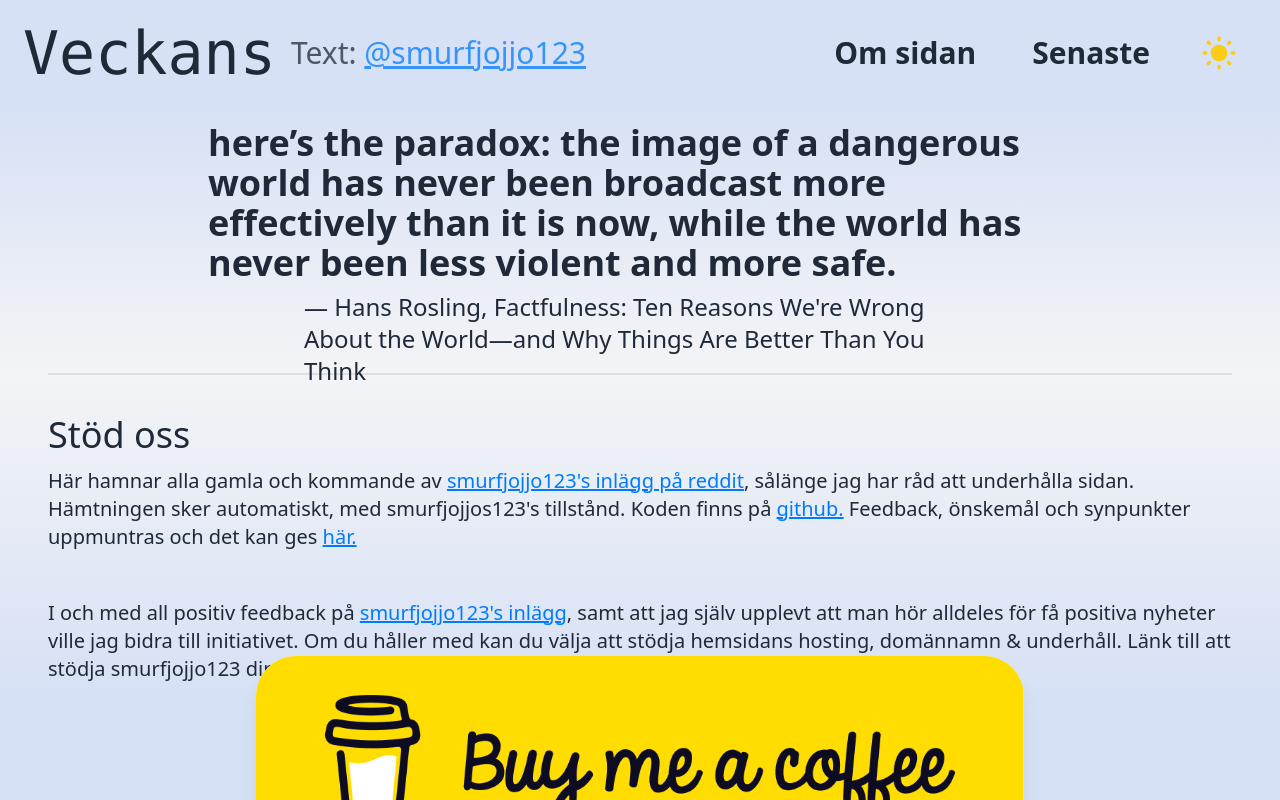
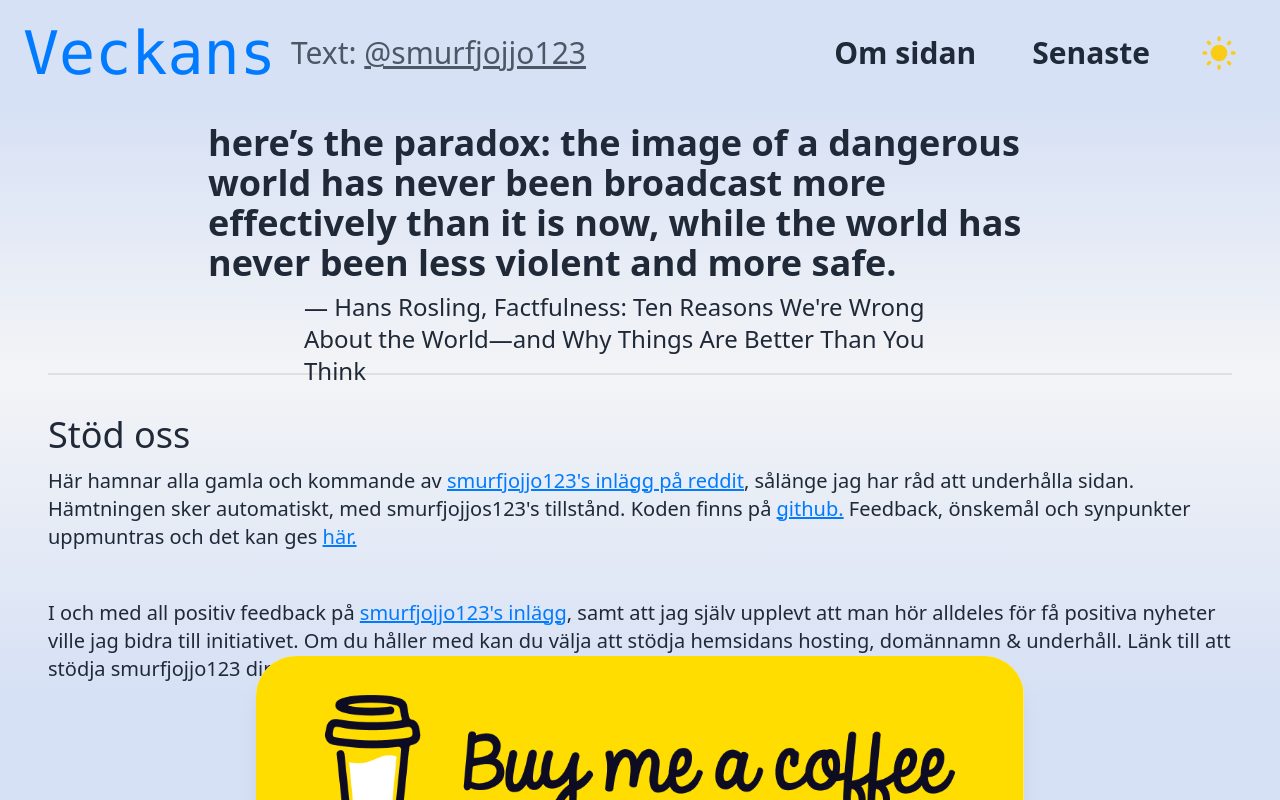
Before and after one commit to tarekfb/veckans, a SvelteKit app: page /about in a window 1280 px wide. Shown: the top 800 px of the page. Built offline with nearby package versions, Linux system fonts and the light colour scheme.

Commit message:
accessibility improvements

```diff
--- a/src/components/Comments.svelte
+++ b/src/components/Comments.svelte
@@ -45,15 +45,14 @@
 			{/each}
 		{/if}
 		{#if postType === PostType.InFocus && index === maxCommentsForFocused + 1}
-			<div class="text-gradient">
 				<Comment
 					author={comment.data.author}
 					body={comment.data.body}
 					level={0}
 					score={comment.data.score}
 					url={`https://reddit.com/${comment.data.permalink}`}
+					gradient={true}
 				/>
-			</div>
 		{/if}
 	{/each}
 </ul>
--- a/src/components/Navbar.svelte
+++ b/src/components/Navbar.svelte
@@ -22,7 +22,7 @@
 	>
 		<h1>
 			<a
-				class="btn-ghost py-1 px-1.5 rounded-lg hover:rounded-lg focus:rounded-lg active:rounded-lg text-2xl justify-start text-start font-mono md:text-6xl"
+				class="btn-ghost py-1 px-1.5 rounded-lg hover:rounded-lg focus:rounded-lg active:rounded-lg text-2xl justify-start text-start font-mono md:text-6xl link-primary"
 				href="/">Veckans</a
 			>
 		</h1>
@@ -30,7 +30,7 @@
 			Text:
 			<a
 				href="https://www.reddit.com/user/smurfjojjo123"
-				class="link link-primary">@smurfjojjo123</a
+				class="link">@smurfjojjo123</a
 			>
 		</h2>
 	</div>
@@ -48,7 +48,7 @@
 		</ul>
 	</div>
 	<label class="swap swap-rotate md:m-4 btn-ghost p-2 rounded-lg">
-		<input type="checkbox" class="theme-controller" value={invertedPreferral} />
+		<input type="checkbox" class="theme-controller" value={invertedPreferral} aria-label="theme toggle" />
 		<SunIcon />
 		<MoonIcon />
 	</label>
--- a/src/components/Post.svelte
+++ b/src/components/Post.svelte
@@ -40,6 +40,7 @@
 		<a
 			href={url}
 			class="text-2xl text-red-600 rounded-full bg-white"
+			aria-label="reddit post link"
 			placeholder="Läs på reddit.com"><MdiReddit /></a
 		>
 		<h2 class="font-mono whitespace-nowrap opacity-75">
```
